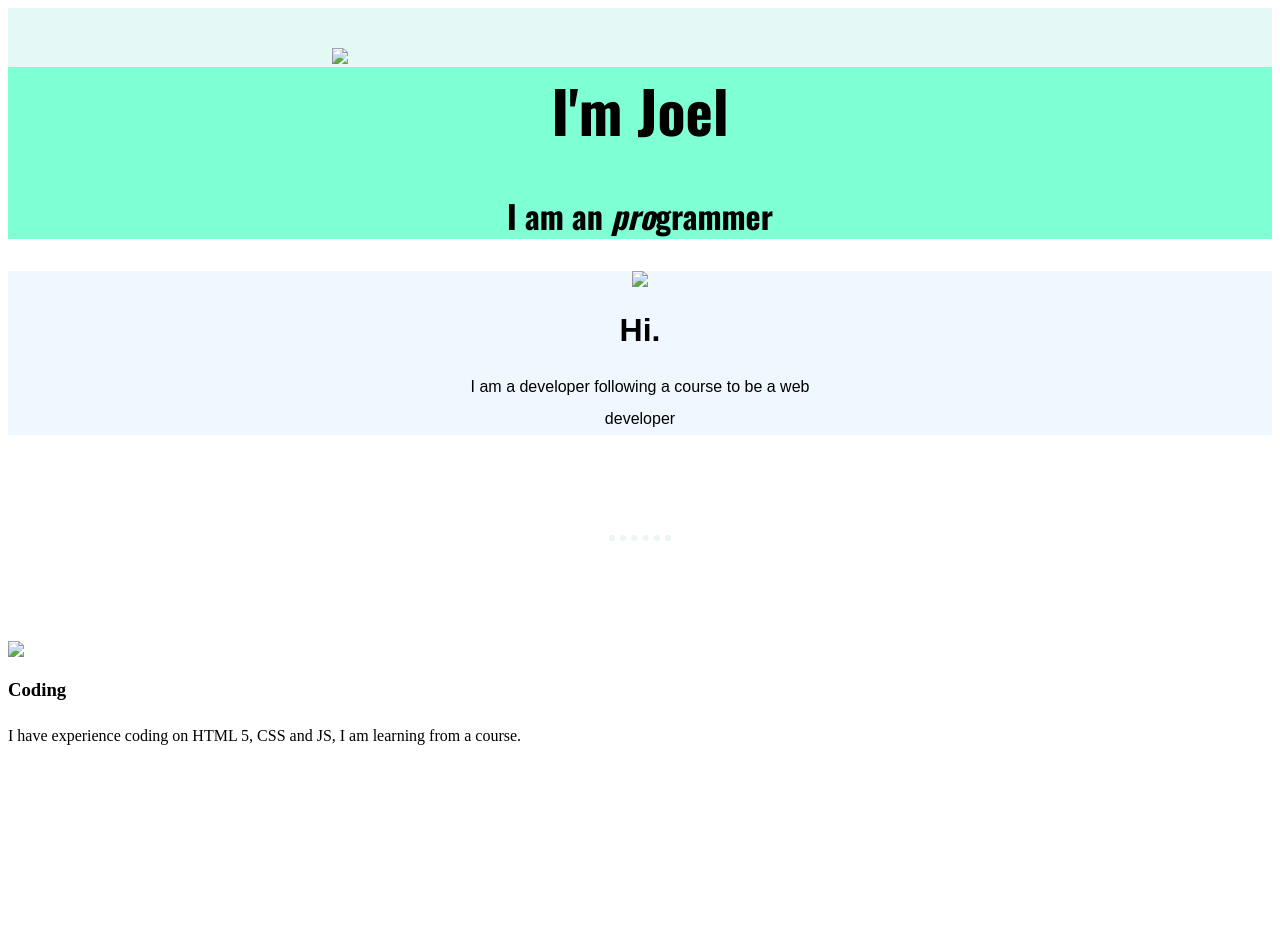
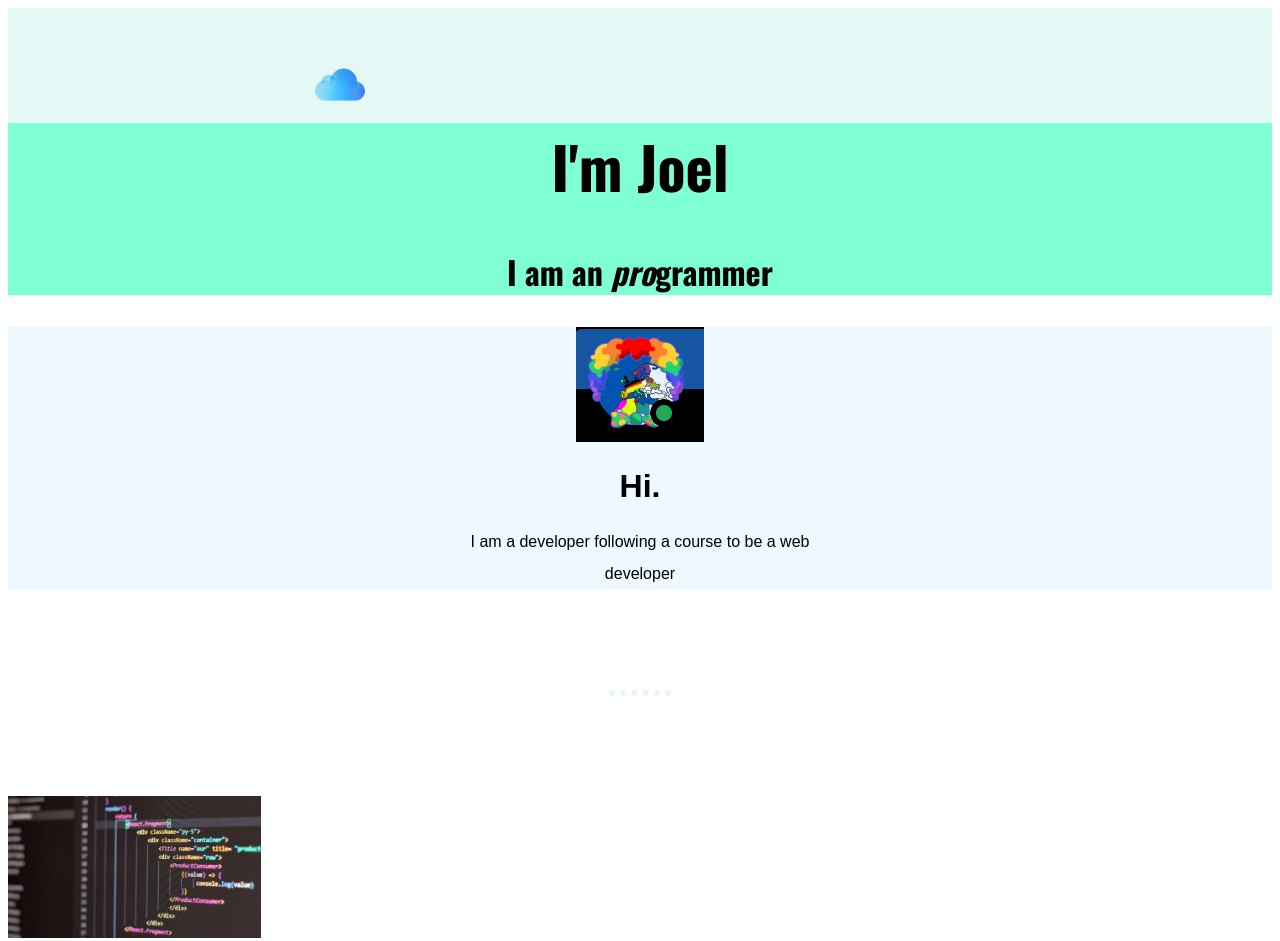
Before and after one commit to joxd11222/personal-website, a plain HTML site: page index.html in a window 1280 px wide. Shown: the top 941 px of the page. Before the commit the page ends 800 px from the top, so only its background shows below. Drawn offline with nearby package versions, Linux system fonts and the light colour scheme.

Commit message:
Update index.html

```diff
--- a/index.html
+++ b/index.html
@@ -11,7 +11,7 @@
 </head>
 <body>
     <div class="top-container">
-        <img src="../1/cloud.png" class="cloud1"/>
+        <img src="../cloud.png" class="cloud1"/>
         <div class="start">
             <h1 class="h1-start">I'm Joel</h1>
             <h3 class="subtitle-h3">I am an <em>pro</em>grammer</h3>
@@ -19,7 +19,7 @@
     </div>
     <div class="medium-container">
         <div class="profile">
-            <img src="../1/profile.png" class="profile-img"/>
+            <img src="../profile.png" class="profile-img"/>
             <h1 class="profile-hi"><span>Hi.</span></h1>
             <p class="introduction">I am a developer following a course to be a web developer</p>
         </div>
@@ -27,7 +27,7 @@
         <div class="skills">
             <div class="parent">
                 <div class="typing">
-                    <img src="../1/coding.png" class="coding-img"/>
+                    <img src="../coding.png" class="coding-img"/>
                 </div>
                 <div class="coding">
                     <h3>Coding</h3>
```
